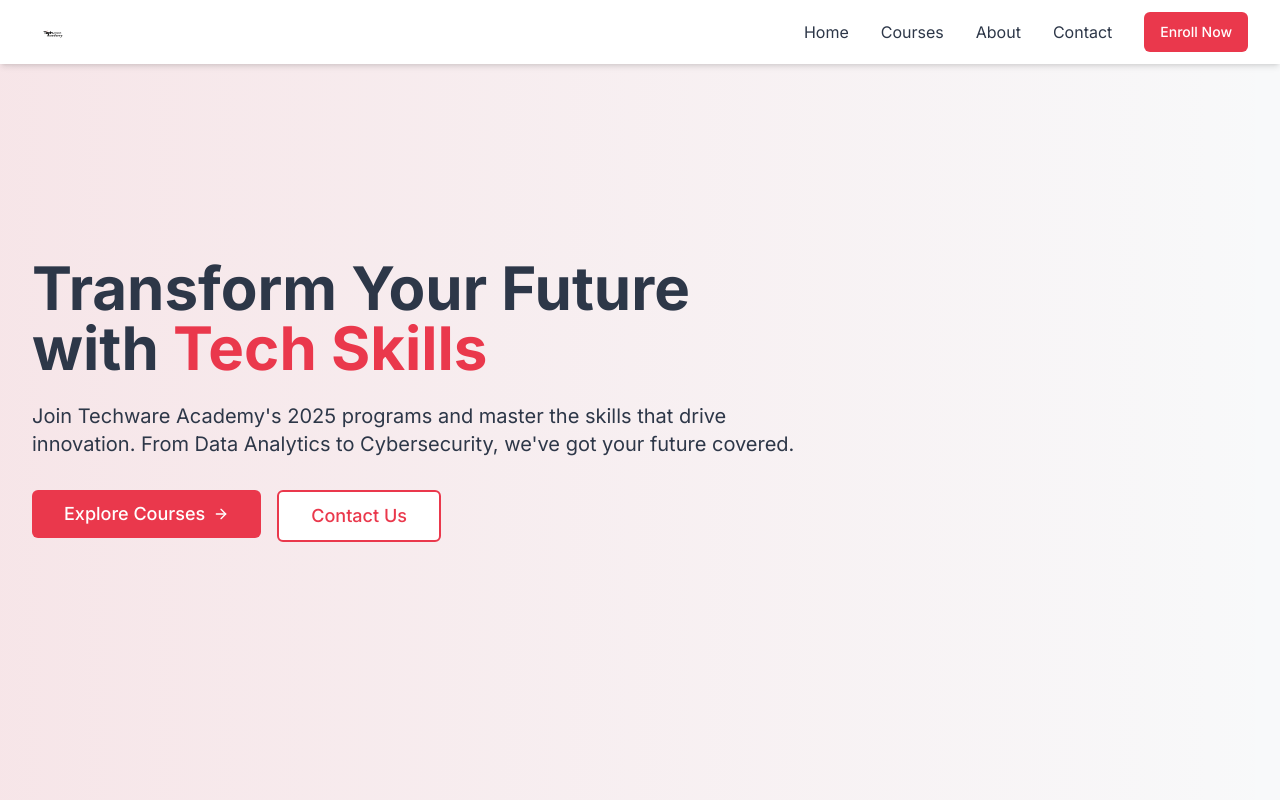
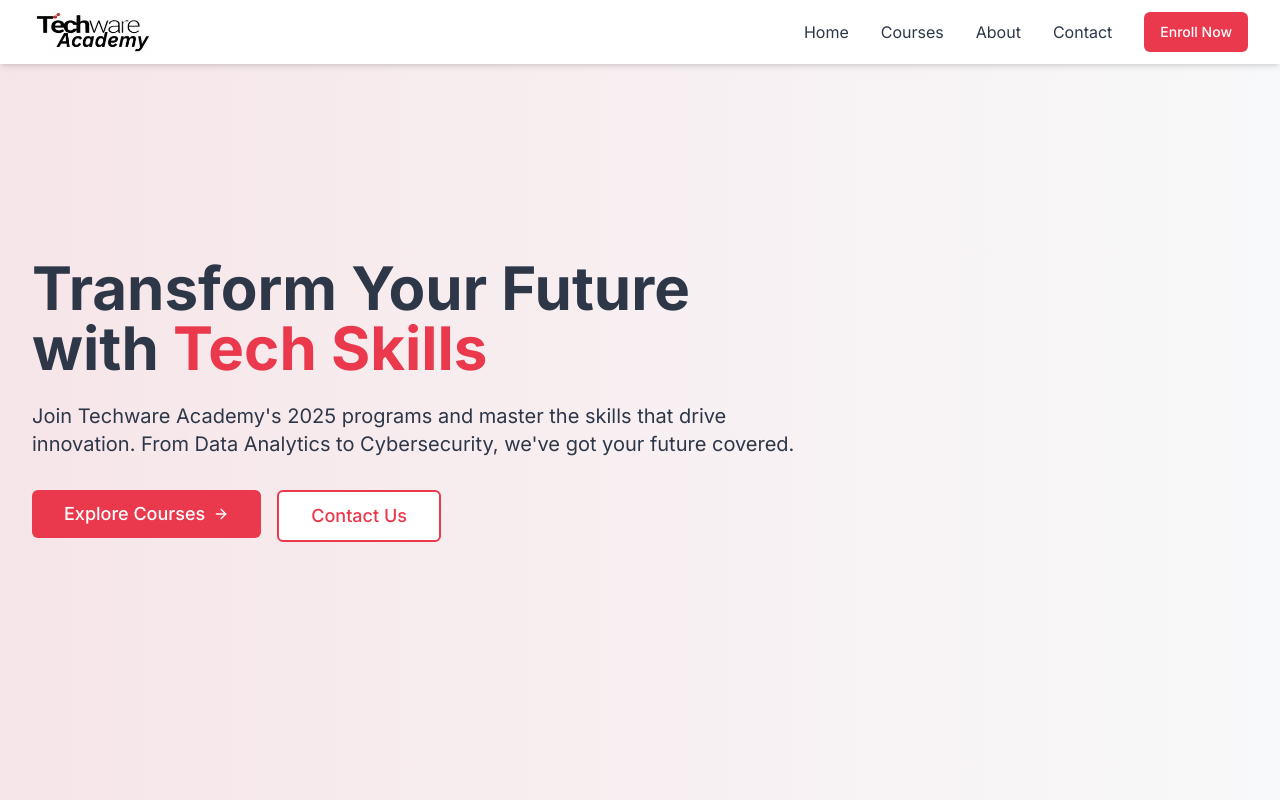
Before and after one commit to Iomole/techware-academy, a React (Vite) app: page / in a window 1280 px wide. Shown: the top 800 px of the page. Built offline with nearby package versions, Linux system fonts and the light colour scheme.

Commit message:
Replace logo image in Navigation
Updated the logo in the Navigation component to the new attached image.
[skip gpt_engineer]

```diff
--- a/index.html
+++ b/index.html
@@ -2,12 +2,12 @@
 <html lang="en">
   <head>
     <meta charset="UTF-8" />
-    <link rel="icon" type="image/png" href="/lovable-uploads/203251ff-06f5-4dc3-8ec5-261985af91e0.png" />
+    <link rel="icon" type="image/png" href="/lovable-uploads/a641b89d-f1a9-4054-b7b3-4c1b9a56ae9c.png" />
     <meta name="viewport" content="width=device-width, initial-scale=1.0" />
     <title>Techware Academy</title>
     <meta name="description" content="Transform Your Future with Tech Skills at Techware Academy" />
     <meta name="author" content="Techware Academy" />
-    <meta property="og:image" content="/lovable-uploads/203251ff-06f5-4dc3-8ec5-261985af91e0.png" />
+    <meta property="og:image" content="/lovable-uploads/a641b89d-f1a9-4054-b7b3-4c1b9a56ae9c.png" />
   </head>
 
   <body>
--- a/src/components/Navigation.tsx
+++ b/src/components/Navigation.tsx
@@ -22,9 +22,9 @@ const Navigation = () => {
           <div className="flex items-center">
             <Link to="/" className="flex-shrink-0 flex items-center">
               <img
-                src="/lovable-uploads/203251ff-06f5-4dc3-8ec5-261985af91e0.png"
+                src="/lovable-uploads/a641b89d-f1a9-4054-b7b3-4c1b9a56ae9c.png"
                 alt="Techware Academy Logo"
-                className="h-12 w-auto" // Changed from h-10 to h-12
+                className="h-12 w-auto"
               />
             </Link>
           </div>
```
Also changed, not shown: public/lovable-uploads/a641b89d-f1a9-4054-b7b3-4c1b9a56ae9c.png (added).
